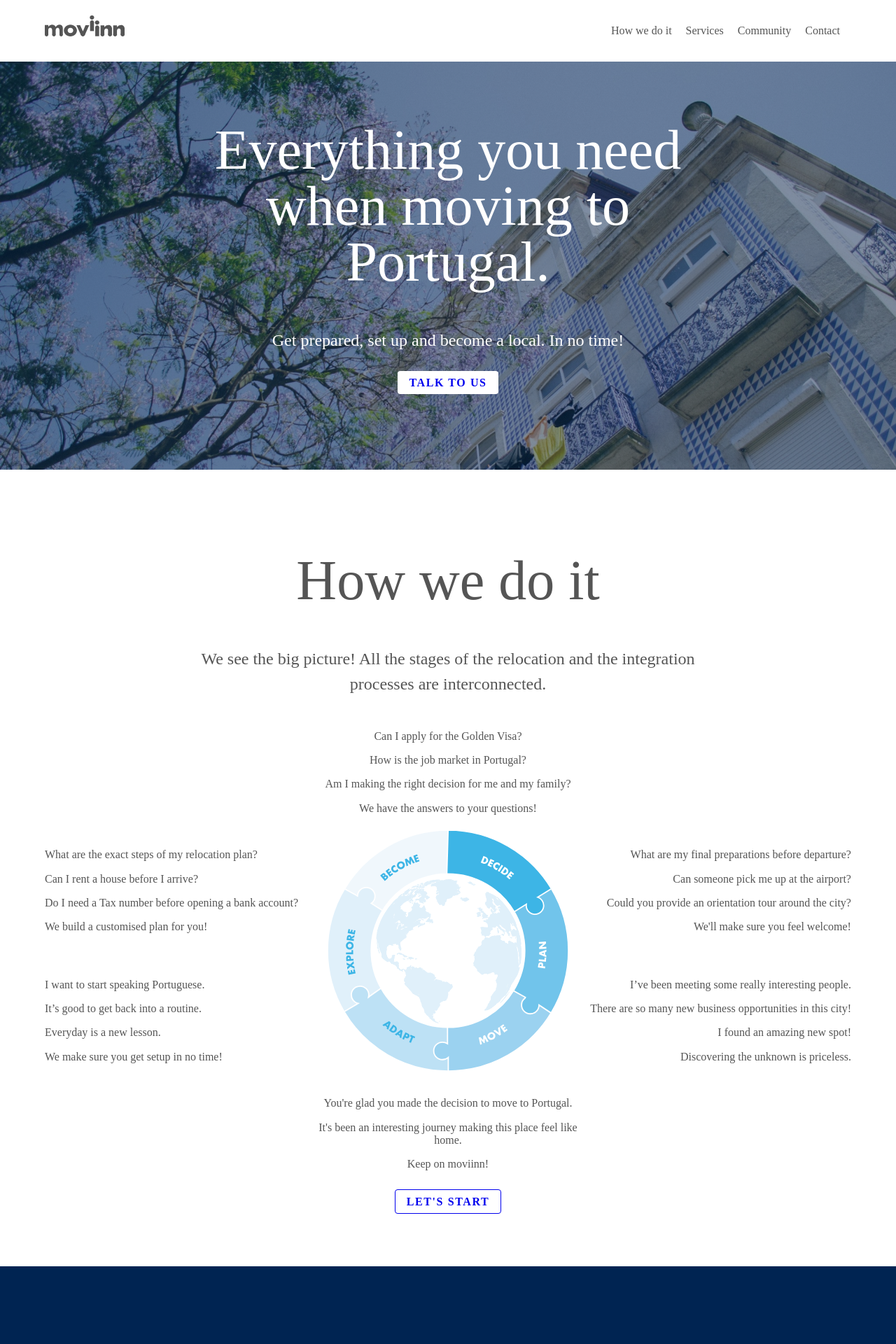
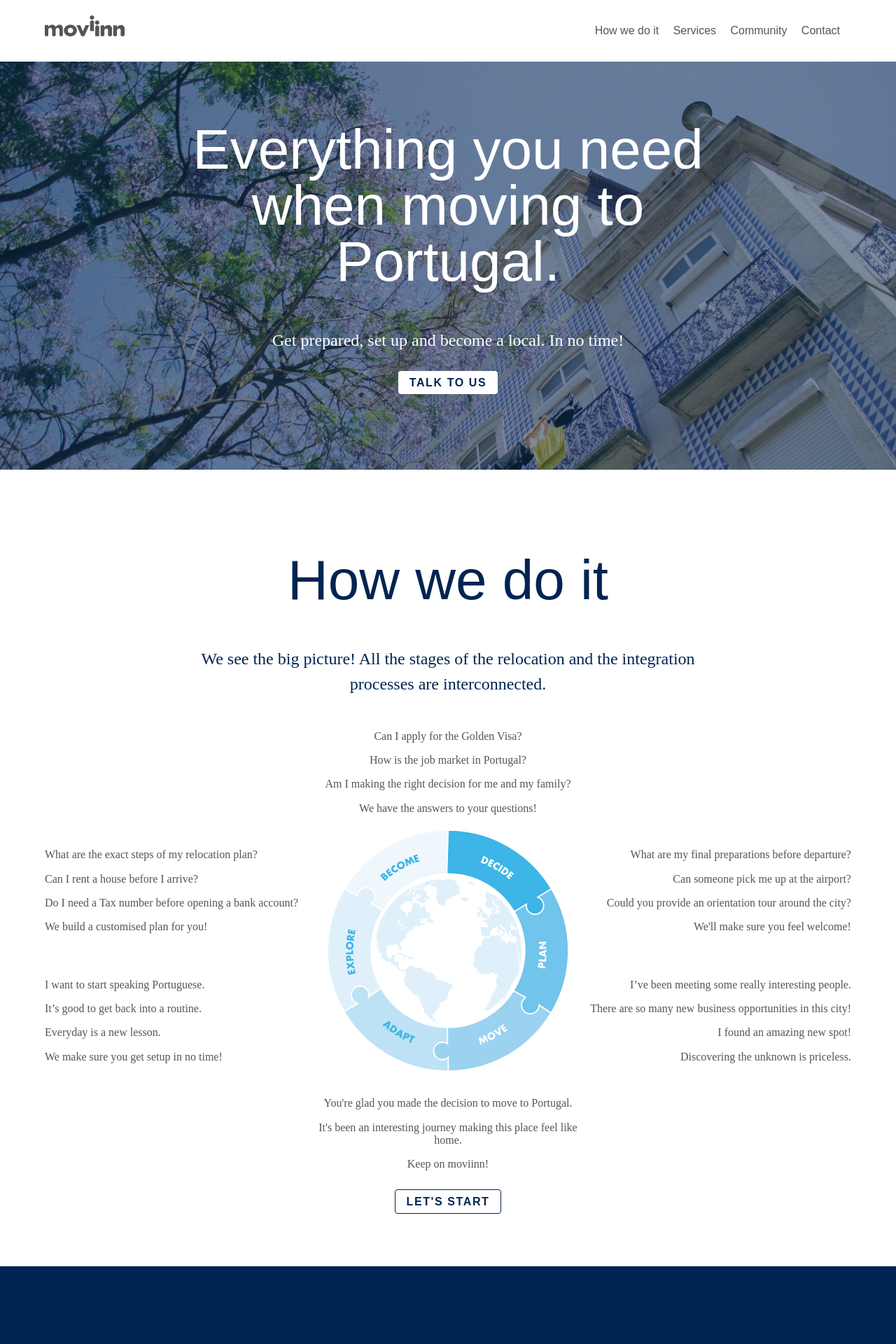
Before and after one commit to Moviinn/moviinn.github.io, a Jekyll site: the page built from index.md, in a window 1280 px wide. Shown: the top 1920 px of the page at 70% size. Built offline with Jekyll 4.4.1, drawn with Linux system fonts in a browser that asks for light colours; nearby versions of some CDN libraries.

Commit message:
Updated colors.

```diff
--- a/assets/css/moviinn.css
+++ b/assets/css/moviinn.css
@@ -1,3 +1,13 @@
+.futura { font-family: Futura, sans-serif; }
+
+.navy-mvn { color: #002452; }
+.bg-navy-mvn { background-color: #002452; }
+.b--navy-mvn { border-color: #002452; }
+.blue-mvn { color: #42b4e7; }
+.bg-blue-mvn { background-color: #42b4e7; }
+.b--blue-mvn { border-color: #42b4e7; }
+
+
 img.logo {
   height: 30px;
   line-height: 30px;
```
